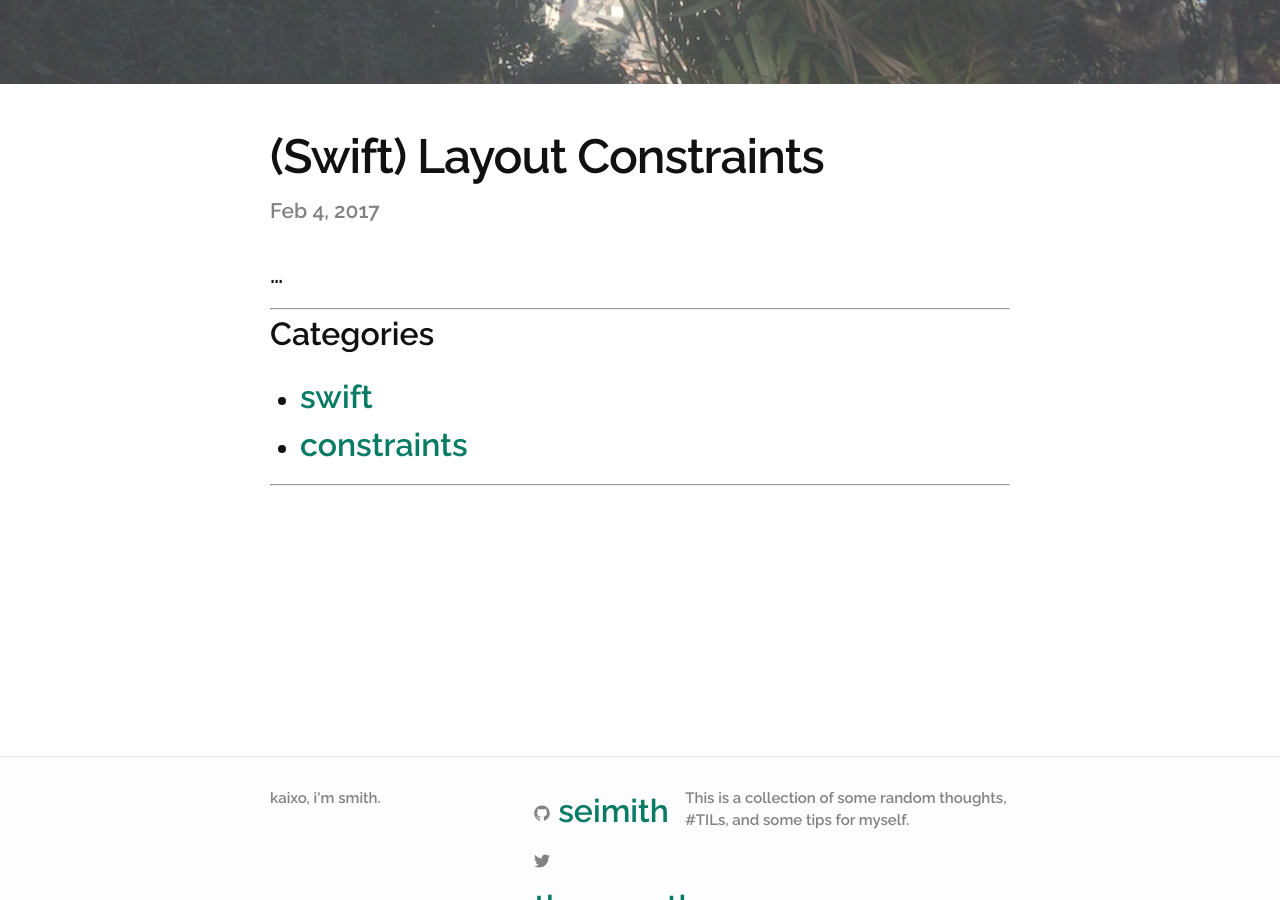
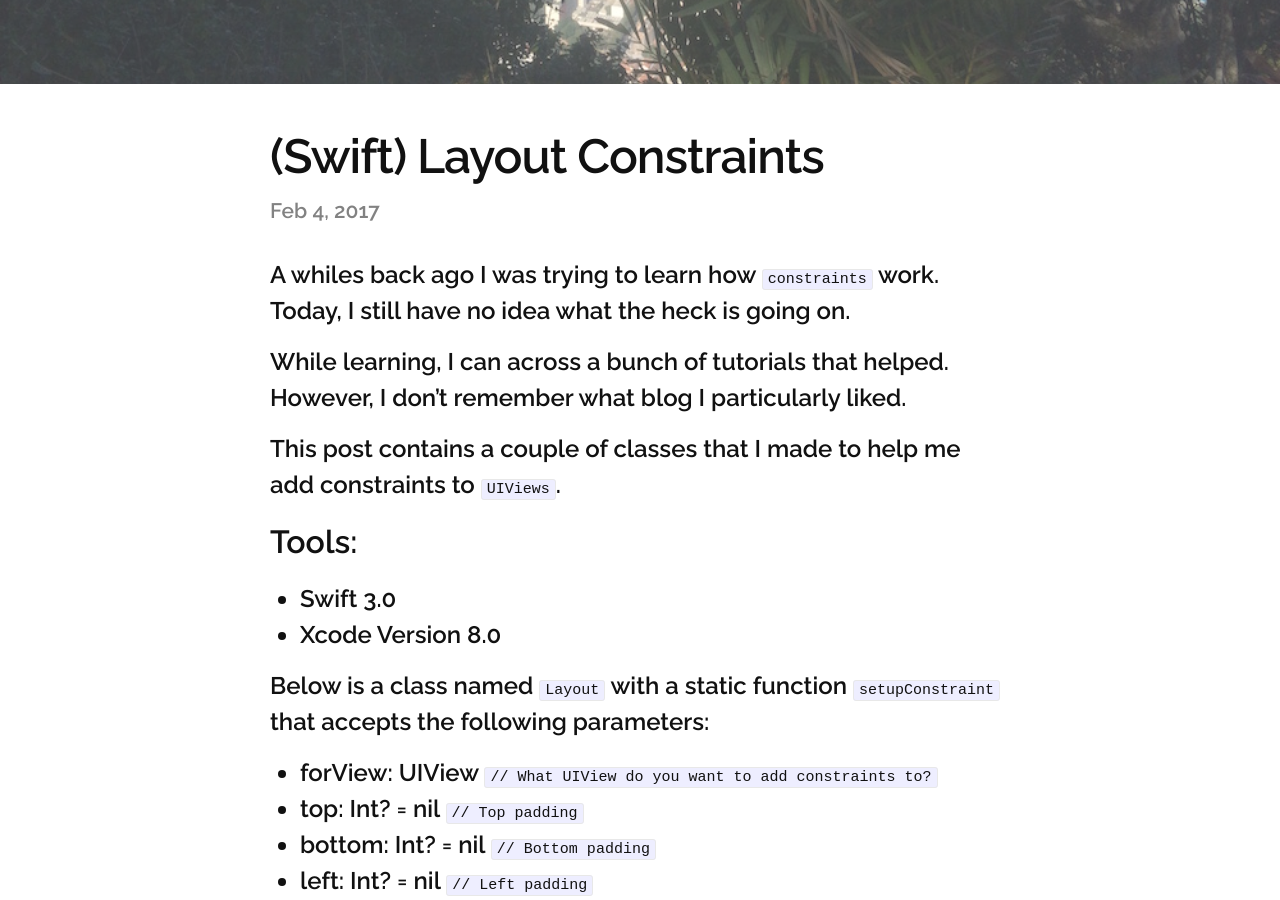
Before and after one commit to seimith/seimith.github.io, a Jekyll site: the page built from _posts/2017-02-04-Swift - Layout Constraints.md, in a window 1280 px wide and 900 px high, scrolled down 822 px. Built offline with Jekyll 4.4.1, drawn with Linux system fonts in a browser that asks for light colours; some of the changed text lies outside the part shown.

Commit message:
Set constraints for layout

````diff
--- a/_posts/2017-02-04-Swift - Layout Constraints.md
+++ b/_posts/2017-02-04-Swift - Layout Constraints.md
@@ -5,4 +5,70 @@ date:   2017-02--4 3:33:33 -0700
 categories: ["swift", "constraints"]
 ---
 
-...
+A whiles back ago I was trying to learn how `constraints` work. Today, I still have no idea what the heck is going on.
+
+While learning, I can across a bunch of tutorials that helped. However, I don't remember what blog I particularly liked.
+
+This post contains a couple of classes that I made to help me add constraints to `UIViews`.
+
+**Tools:**
+
+- Swift 3.0
+- Xcode Version 8.0
+
+Below is a class named `Layout` with a static function `setupConstraint` that accepts the following parameters:
+
+- forView: UIView `// What UIView do you want to add constraints to?`
+- top: Int? = nil `// Top padding`
+- bottom: Int? = nil `// Bottom padding`
+- left: Int? = nil `// Left padding`
+- right: Int? = nil `// Right padding`
+- height: Int? = nil `Specified height`
+- fixedHeight: Bool = false `// Boolean defaulted to false; If you want a fixed UIView, give it a height (above)`
+- width: Int? = nil `// Specified width `
+- fixedWidth: Bool = false `// Boolean defaulted to false; If you want a fixed UIView, give it a width (above)`
+- selfView: UIViewController `// What is the UIViewController?`
+
+```
+class Layout {
+  static func setupConstraint (forView: UIView, top: Int?=nil, bottom: Int?=nil, left: Int?=nil, right: Int?=nil, height: Int?=nil, fixedHeight: Bool = false, width: Int?=nil, fixedWidth: Bool = false, selfView: UIViewController) {
+
+    var parentViewController: UIView? {
+        return selfView.view
+    }
+
+    forView.translatesAutoresizingMaskIntoConstraints = false //USING AUTOLAYOUT NOT FRAMES
+
+    var l = NSLayoutConstraint()
+    var r = NSLayoutConstraint()
+    var t = NSLayoutConstraint()
+    var b = NSLayoutConstraint()
+
+    if (left != nil) {
+        l = forView.leadingAnchor.constraint(equalTo: (parentViewController?.leadingAnchor)!, constant: CGFloat(left!)) //LEFT
+    }
+
+    if (right != nil) {
+        r = forView.trailingAnchor.constraint(equalTo: (parentViewController?.trailingAnchor)!, constant: CGFloat(right!)) //RIGHT
+    }
+
+    if (top != nil) {
+        t = forView.topAnchor.constraint(equalTo: (parentViewController?.topAnchor)!, constant: CGFloat(top!)) //TOP
+    }
+
+    if (bottom != nil) {
+        b = forView.bottomAnchor.constraint(equalTo: (parentViewController?.bottomAnchor)!, constant: CGFloat(bottom!)) //BOTTOM
+    }
+
+    if (fixedHeight) {
+        let h = forView.heightAnchor.constraint(equalToConstant: CGFloat(height!)) //FIXED HEIGHT
+        parentViewController?.addConstraints([t, b, l, r, h])
+    } else if (fixedWidth) {
+        let w = forView.widthAnchor.constraint(equalToConstant: CGFloat(width!)) //FIXED WIDTH
+        parentViewController?.addConstraints([t, b, l, r, w])
+    } else if (fixedHeight == false && fixedWidth == false) {
+        parentViewController?.addConstraints([t, b, l, r]) //VARIABLE HEIGHT & WIDTH
+    }
+  }
+}
+```
````
Also changed, not shown: 1 other file.
